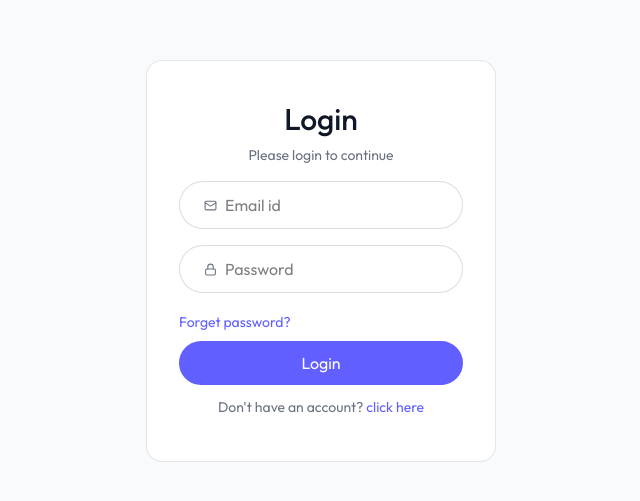
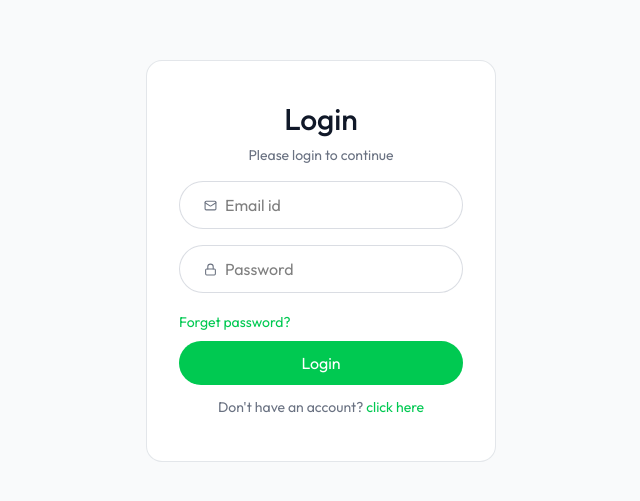
Before and after one commit to ASRITH-Forge/AI-Resume-Builder, a React (Vite) app in the folder client/: page /login in a window 1280 px wide. Shown: the part 139-640 px from the top of the page, without its empty margins (319-959 px from the left). Built offline with nearby package versions, Linux system fonts and the light colour scheme.

Commit message:
client(feat): Update Login component styles to use green color scheme

```diff
--- a/client/src/pages/Login.jsx
+++ b/client/src/pages/Login.jsx
@@ -41,13 +41,13 @@ const Login = () => {
                     <Lock size={13} color='#6B7280'/>
                     <input type="password" name="password" placeholder="Password" className="border-none outline-none ring-0" value={formData.password} onChange={handleChange} required />
                 </div>
-                <div className="mt-4 text-left text-indigo-500">
+                <div className="mt-4 text-left text-green-500">
                     <button className="text-sm" type="reset">Forget password?</button>
                 </div>
-                <button type="submit" className="mt-2 w-full h-11 rounded-full text-white bg-indigo-500 hover:opacity-90 transition-opacity">
+                <button type="submit" className="mt-2 w-full h-11 rounded-full text-white bg-green-500 hover:opacity-90 transition-opacity">
                     {state === "login" ? "Login" : "Sign up"}
                 </button>
-                <p onClick={() => setState(prev => prev === "login" ? "register" : "login")} className="text-gray-500 text-sm mt-3 mb-11">{state === "login" ? "Don't have an account?" : "Already have an account?"} <a href="#" className="text-indigo-500 hover:underline">click here</a></p>
+                <p onClick={() => setState(prev => prev === "login" ? "register" : "login")} className="text-gray-500 text-sm mt-3 mb-11">{state === "login" ? "Don't have an account?" : "Already have an account?"} <a href="#" className="text-green-500 hover:underline">click here</a></p>
             </form>
             </div>
   )
```
